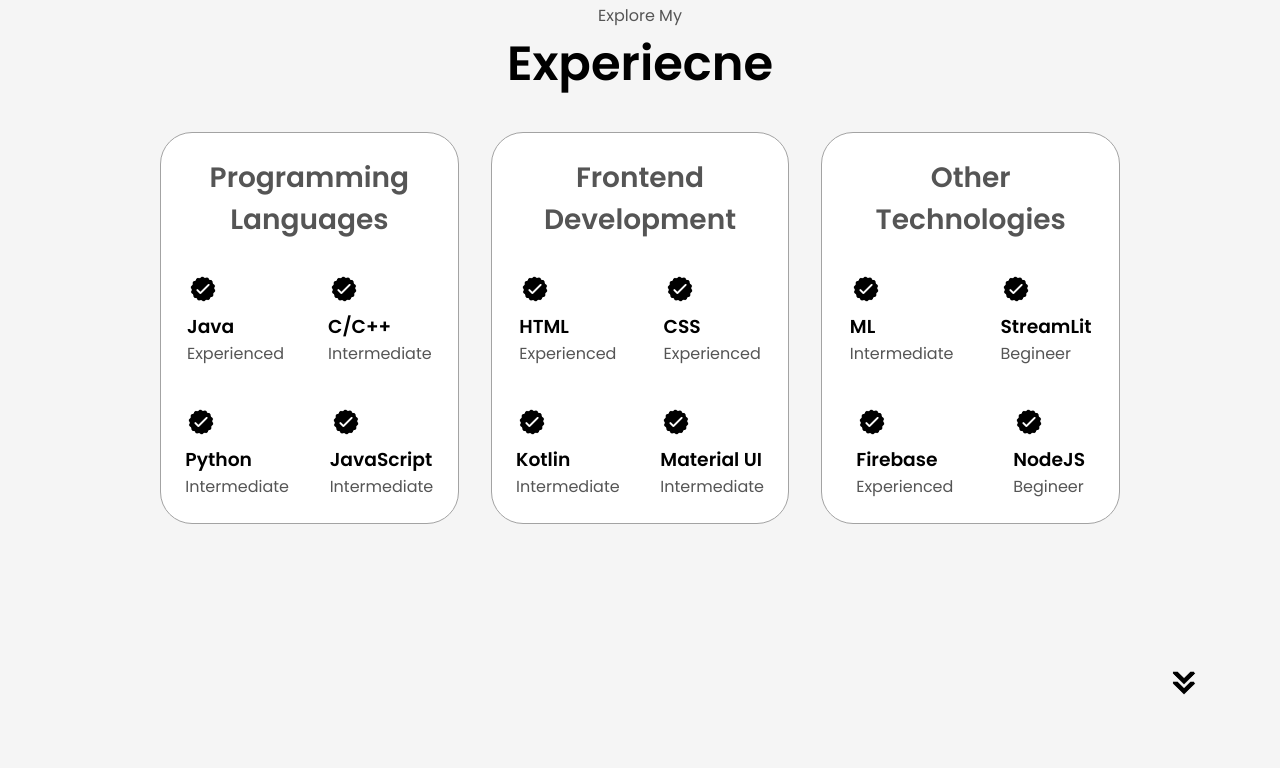
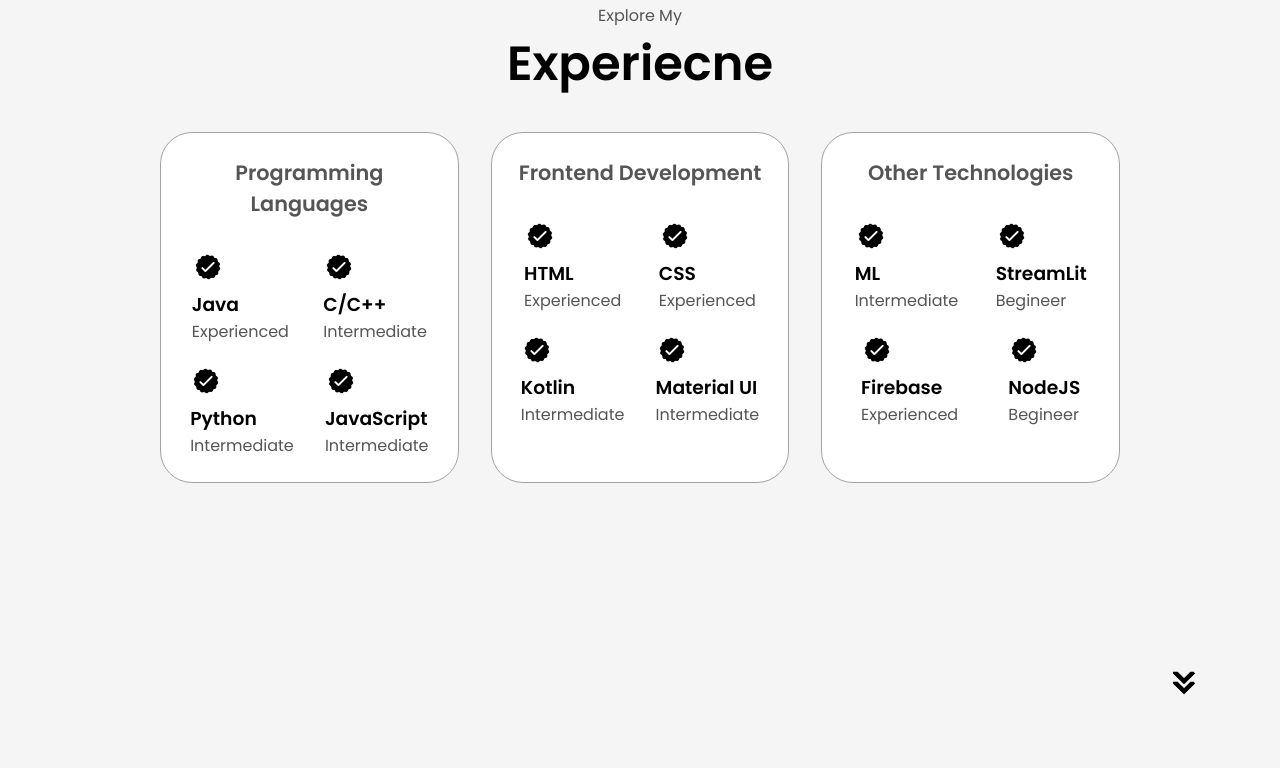
Before and after one commit to KarthikSajwan/Portfolio-Website, a plain HTML site: page index.html in a window 1280 px wide. Shown: the part 1693-2461 px from the top of the page. Drawn offline with Linux system fonts and the light colour scheme.

Commit message:
style.css

```diff
--- a/style.css
+++ b/style.css
@@ -310,7 +310,7 @@
 .experience-sub-title {
     color: rgb(85, 85, 85);
     font-weight: 600;
-    font-size: 1.75rem;
+    font-size: 1.3rem;
     margin-bottom: 2rem;
 
 }
@@ -327,7 +327,7 @@
     text-align: initial;
     flex-wrap: wrap;
     flex-direction: row;
-    gap: 2.5rem;
+    gap: 1.3rem;
     justify-content: space-around;
 }
 
@@ -341,6 +341,7 @@
 article.icon {
     cursor: default;
 }
+
 
 /* Projects */
 
```
